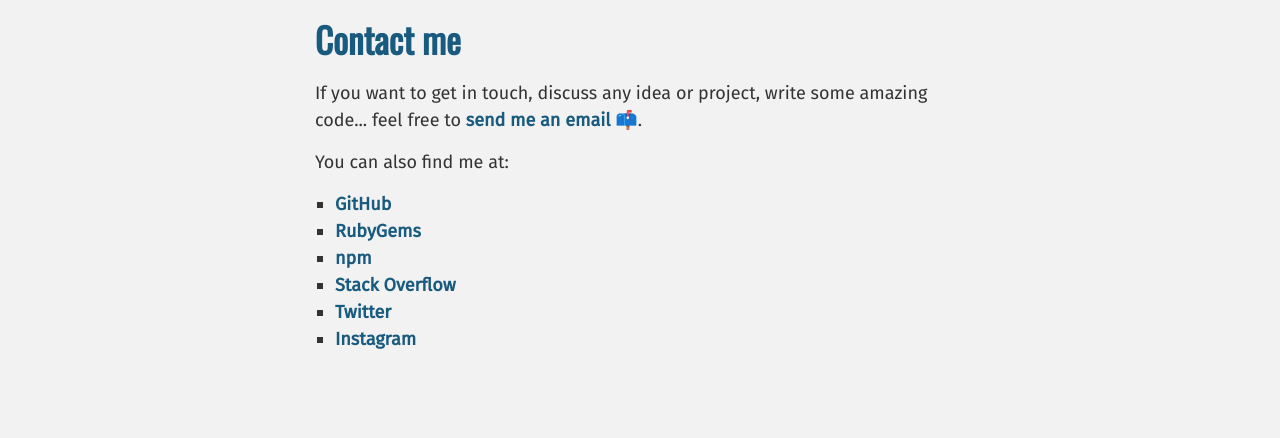
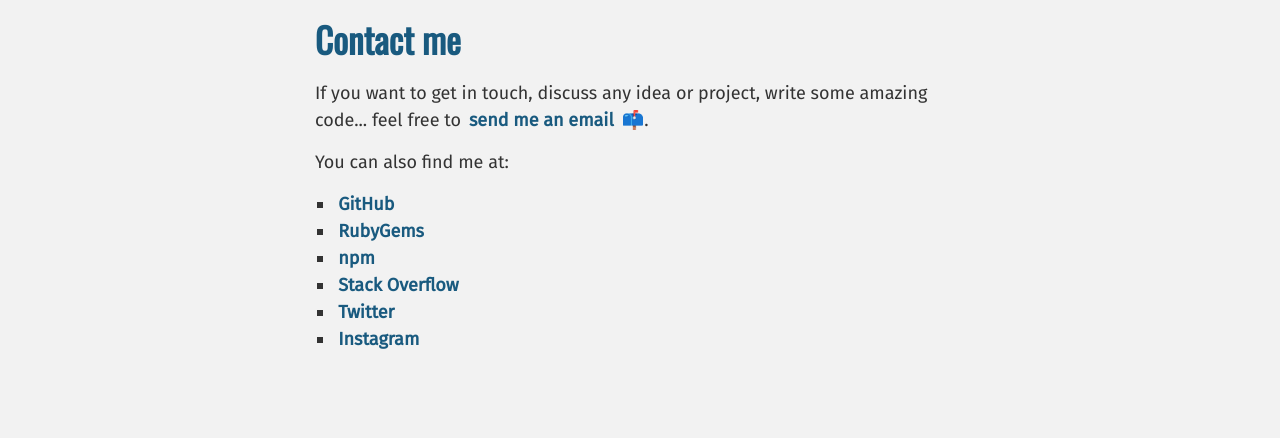
Before and after one commit to markets/markets.github.io, a Jekyll site: the page built from contact.html, in a window 1280 px wide. Shown: the part 179-617 px from the top of the page. Built offline with Jekyll 4.4.1, drawn with Linux system fonts in a browser that asks for light colours.

Commit message:
nicer links 👌

```diff
--- a/_layouts/default.html
+++ b/_layouts/default.html
@@ -2,8 +2,7 @@
 <html>
 <head>
   <meta charset="utf-8">
-  <meta http-equiv="X-UA-Compatible" content="IE=edge,chrome=1">
-  <meta name="viewport" content="width=device-width">
+  <meta name="viewport" content="width=device-width, initial-scale=1.0">
   <meta name="title" content="Marc Anguera Insa - Software, Development, Ruby and Internet">
   <meta name="google-site-verification" content="FfIRHPdGUHtmFkTqKU3q0n_tkG93PRIiRWf4mx6K8Bk" />
   <title>{{ page.title }} - Marc Anguera @markets</title>
--- a/blog.html
+++ b/blog.html
@@ -6,7 +6,7 @@ title: Blog
 {% for post in site.posts %}
   <div class="mb-2">
     <small>{{ post.date | date: "%b %Y" }}</small>
-    <h2><a href="{{ post.url }}"> {{ post.title }}</a></h2>
+    <h2><a href="{{ post.url }}">{{ post.title }}</a></h2>
 
     <p>{{ post.excerpt }}</p>
     <p><a href="{{ post.url }}">+ Read more</a></p>
--- a/contact.html
+++ b/contact.html
@@ -5,7 +5,7 @@ title: Contact
 
 <h2>Contact me</h2>
 
-<p>If you want to get in touch, discuss any idea or project, write some amazing code... feel free to <a href="mailto:srmarc.ai@gmail.com" title="Email me">send me an email 📫</a>.</p>
+<p>If you want to get in touch, discuss any idea or project, write some amazing code... feel free to <a href="mailto:srmarc.ai@gmail.com" title="Email me">send me an email</a> 📫.</p>
 
 <p>You can also find me at:</p>
 <ul>
--- a/css/styles.css
+++ b/css/styles.css
@@ -1,8 +1,8 @@
 /* Variables */
 :root {
-  --primary-color: #195a7f;
   --white: #f2f2f2;
   --black: #333333;
+  --primary-color: #195a7f;
   --body-font: 'Fira Sans', Helvetica, Arial, sans-serif;
   --headings-font: 'Oswald', Helvetica, Arial, sans-serif;
   --box-shadow: 0 0 10px rgba(0, 0, 0, .1);
@@ -48,10 +48,6 @@ h3 {
 
 a {
   text-decoration: none;
-}
-
-a:hover {
-  text-decoration: underline;
 }
 
 a:focus {
@@ -107,15 +103,21 @@ pre code {
   margin: 0 auto;
 }
 
-#main_content a {
-  color: var(--primary-color);
-  font-weight: bold;
-}
-
 #main_content_wrap {
   background: var(--white);
   min-height: 450px;
   padding-bottom: 50px;
+}
+
+#main_content a {
+  color: var(--primary-color);
+  font-weight: bold;
+  padding: 0.2rem;
+}
+
+#main_content a:hover {
+  background-color: var(--primary-color);
+  color: var(--white);
 }
 
 /* Header */
@@ -132,13 +134,12 @@ header a {
   font-size: 25px;
 }
 
+.nav a:hover {
+  text-decoration: underline;
+}
+
 .main_header {
   font-size: 50px;
-  font-weight: 700;
-}
-
-.main_header a:hover {
-  text-decoration: none;
 }
 
 /* Footer */
```
